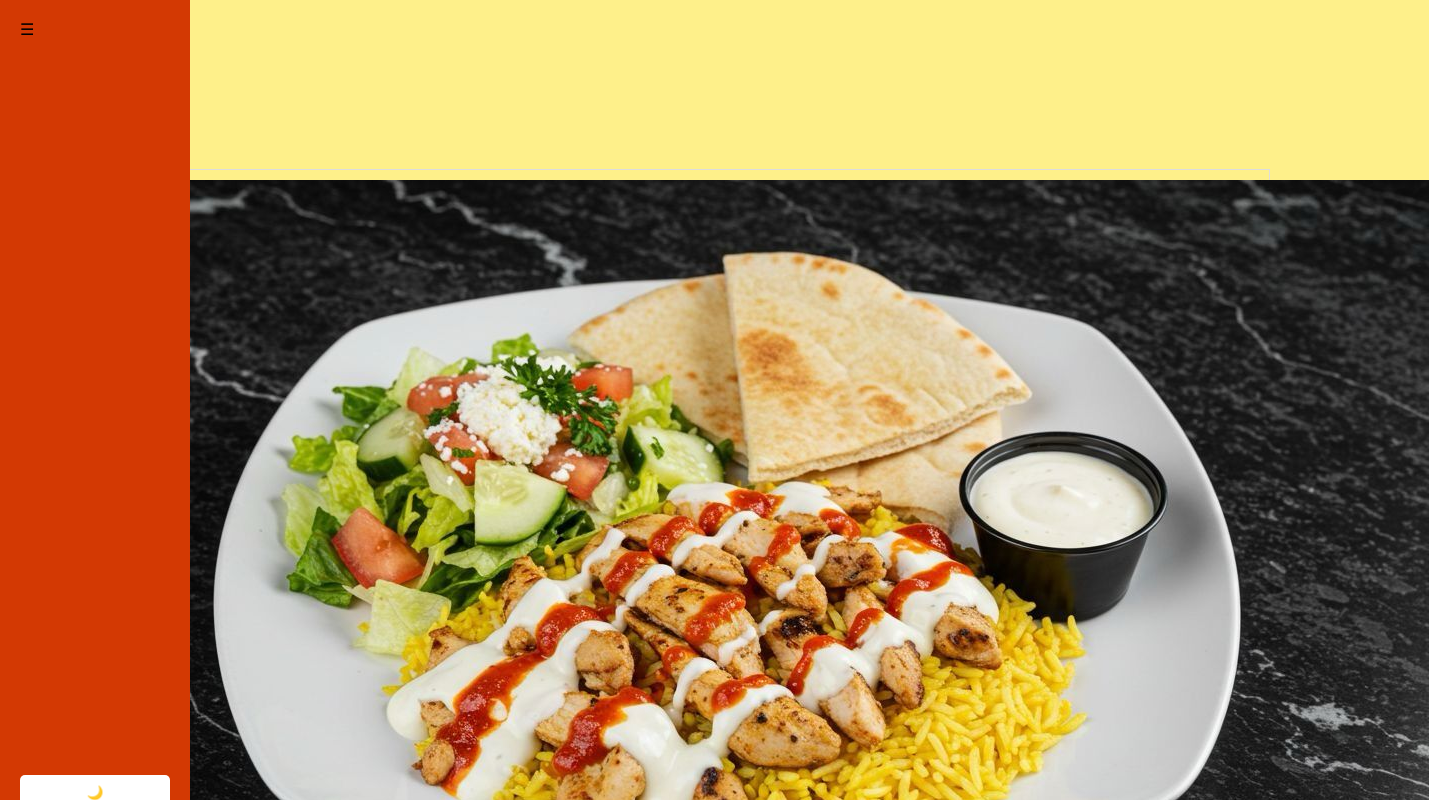
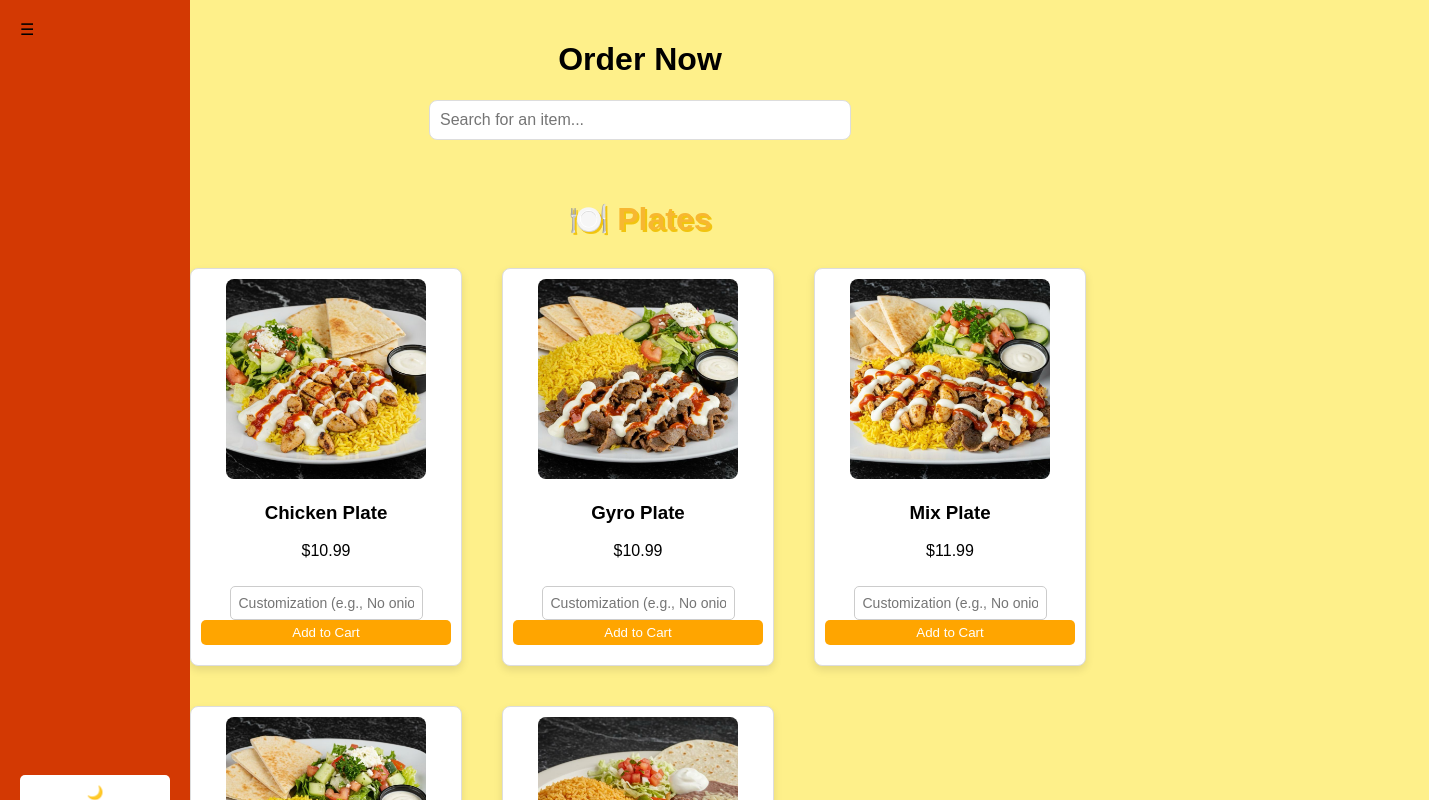
Before and after one commit to gaba-gh0ul/web-tech-final-project, a React (Vite) app: page /order in a window 1280 px wide. Shown: the top 800 px of the page, 1429 px wide, since content can reach past the window. Built offline with nearby package versions, Linux system fonts and the light colour scheme.

Commit message:
Update Order.css

```diff
--- a/src/styles/Order.css
+++ b/src/styles/Order.css
@@ -1,73 +1,96 @@
-.order-container {
+.menu-items {
+  display: flex;
+  flex-wrap: wrap;
+  justify-content: flex-start;
+  gap: 20px;
+  margin-left: 160px;
+}
+
+
+.menu-item {
+  background: #fff;
+  border: 1px solid #ddd;
+  border-radius: 8px;
+  width: 250px;
+  padding: 15px;
+  text-align: center;
+  box-shadow: 0px 4px 8px rgba(0, 0, 0, 0.1);
+  transition: transform 0.2s;
+}
+
+.menu-item:hover {
+  transform: scale(1.03);
+}
+
+.menu-image {
+  width: 100%;
+  height: 250px; /* force square height */
+  object-fit: cover; /* make it nicely cropped */
+  border-radius: 8px;
+}
+
+.section-title {
+  font-size: 2rem;
+  color: #f7b731;
+  margin: 40px 0 20px;
+  text-align: center;
+  font-weight: bold;
+  text-shadow: 2px 2px #f1c40f;
+}
+
+.order-page {
+  display: flex;
+  flex-direction: column;
+  align-items: center;   /* horizontal centering */
+  justify-content: center; /* vertical centering */
+  min-height: 100vh;
   text-align: center;
   padding: 20px;
-  max-width: 800px;
-  margin: 0 auto;
 }
 
-.order-container.dark-mode {
-  background-color: #1e1e1e;
-  color: #f5f5f5;
+
+.search-bar {
+  display: block;
+  margin: 0 auto 20px;
+  padding: 10px;
+  width: 80%;
+  max-width: 400px;
+  border-radius: 8px;
+  border: 1px solid #ddd;
+  font-size: 16px;
 }
 
-.order-heading {
-  font-size: 2rem;
-  margin-bottom: 20px;
+.customization-input {
+  margin-top: 10px;
+  width: 70%;
+  padding: 8px;
+  border-radius: 5px;
+  border: 1px solid #ccc;
+  font-size: 14px;
 }
 
-.order-items {
-  display: flex;
-  flex-direction: column;
-  align-items: center;
+.menu-image {
+  width: 200px;
+  height: 200px;
+  object-fit: cover;
+  border-radius: 8px;
 }
 
-.order-item {
-  border: 1px solid #ddd;
-  border-radius: 8px;
-  padding: 15px;
-  margin: 10px;
-  width: 100%;
-  max-width: 500px;
-  background-color: #F2F0D8;
-  box-shadow: 0px 0px 10px rgba(0, 0, 0, 0.05);
-  animation: fadeIn 0.8s ease-in-out;
+.meal-button {
+  background-color: #ffd700;
+  border: none;
+  padding: 6px 12px;
+  margin: 8px 0;
+  cursor: pointer;
+  font-weight: bold;
+  border-radius: 4px;
 }
 
-.order-item.dark-mode {
-  background-color: #2a2a2a;
-  border-color: #444;
-}
-
-.order-item h4,
-.order-item p {
-  margin: 5px 0;
-}
-
-.ingredient-input {
-  width: 90%;
+.sauce-select {
+  margin-top: 10px;
+  width: 70%;
   padding: 8px;
-  margin-top: 8px;
-  margin-bottom: 10px;
   border-radius: 5px;
   border: 1px solid #ccc;
+  font-size: 14px;
 }
-
-.add-btn {
-  padding: 10px 15px;
-  background-color: #ffc107;
-  border: none;
-  border-radius: 5px;
-  cursor: pointer;
-  font-weight: bold;
-  color: white;
-  transition: background-color 0.3s;
-}
-
-.add-btn:hover {
-  background-color: D33903;
-}
-
-@keyframes fadeIn {
-  from { opacity: 0; transform: translateY(20px); }
-  to { opacity: 1; transform: translateY(0); }
-}
```
